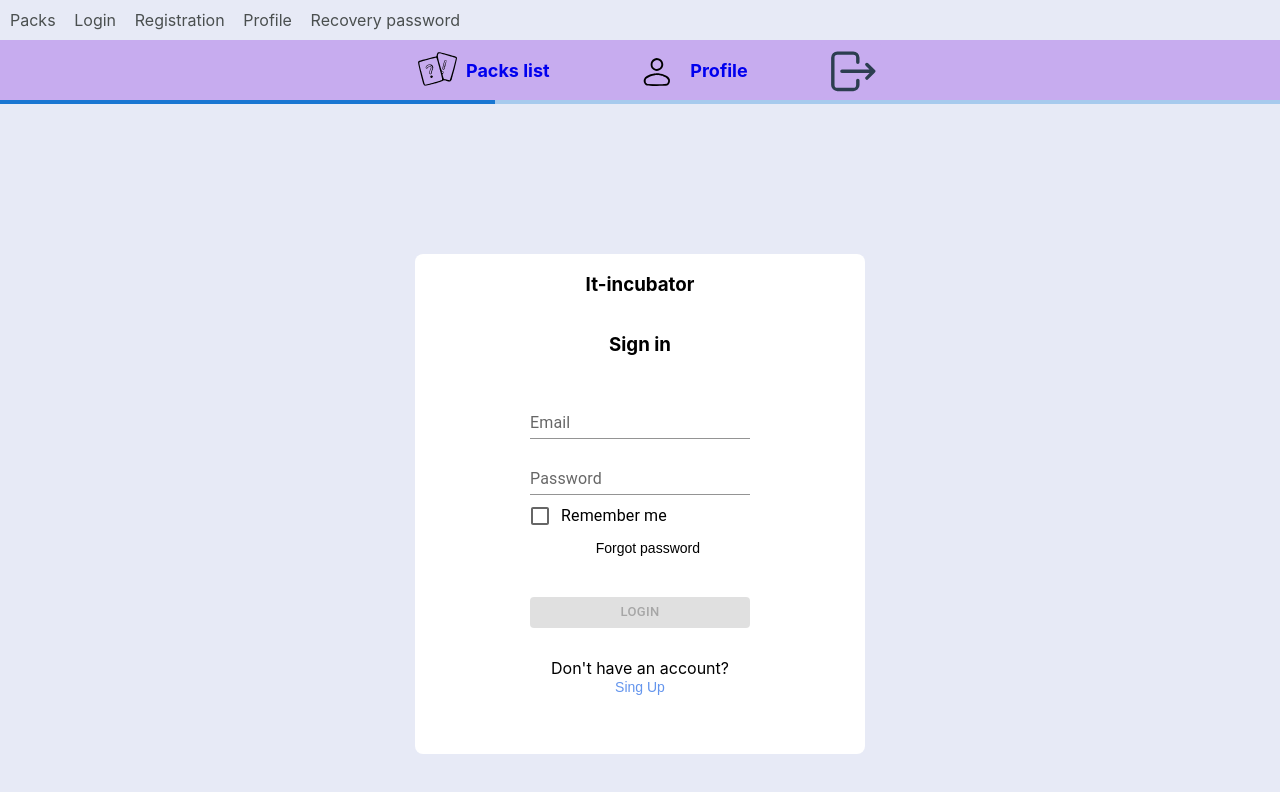
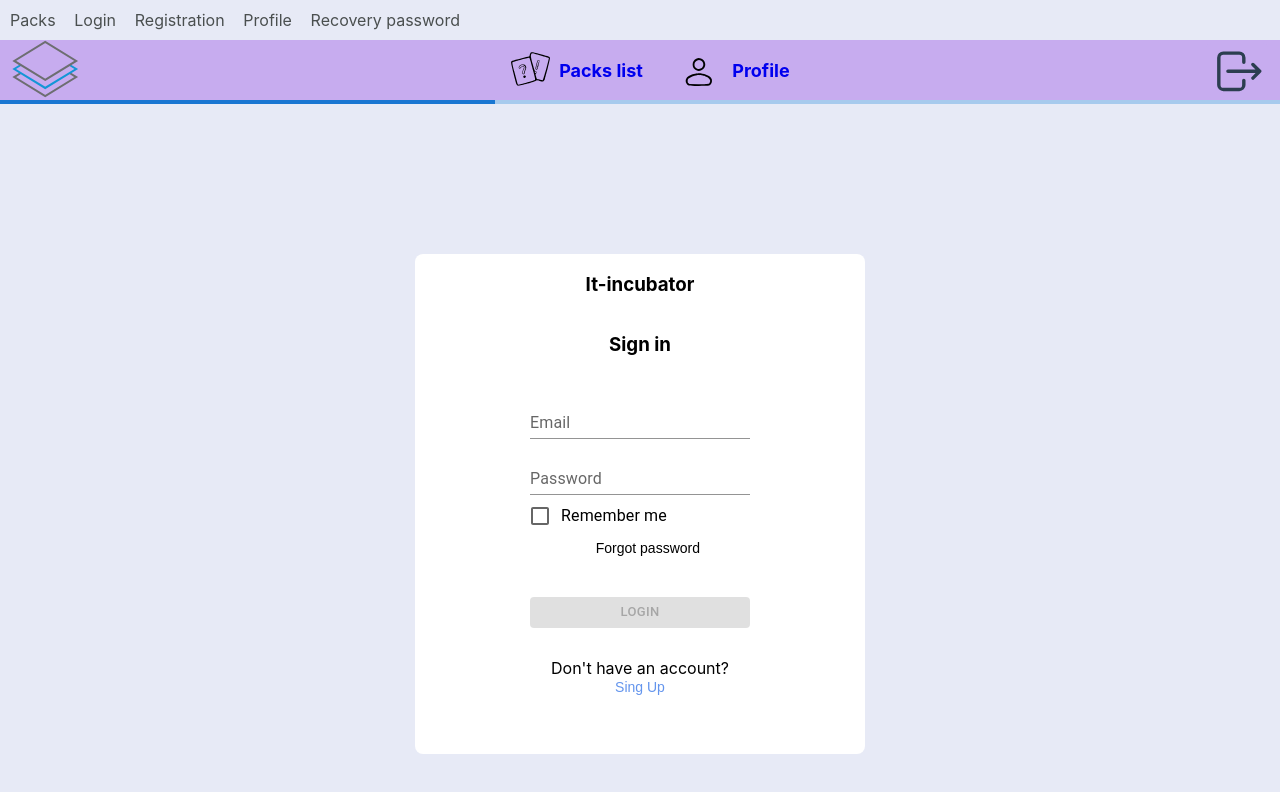
Before and after one commit to athlete94/Cards, a React (Create React App) app: page /#/login in a window 1280 px wide. Shown: the top 792 px of the page. Built offline with nearby package versions, Linux system fonts and the light colour scheme; no server answers.

Commit message:
Refactor navbar and add logo svg

```diff
--- a/src/components/Navbar/Navbar.module.css
+++ b/src/components/Navbar/Navbar.module.css
@@ -2,10 +2,16 @@
     height: 60px;
     display: flex;
     align-items: center;
-    justify-content: center;
+    justify-content: space-between;
+    padding: 0 12px;
     gap: 4%;
 
     background-color: #c7acef;
+}
+
+.linkWrapper {
+    display: flex;
+    align-items: center;
 }
 
 .navlinkContainer {
@@ -33,6 +39,11 @@
     background-color: #b296db;
 }
 
+
+.logoContainer{
+    height: 60px;
+}
+
 /*Old style*/
 /*
 .navbar a {
--- a/src/components/Navbar/Navbar.tsx
+++ b/src/components/Navbar/Navbar.tsx
@@ -4,11 +4,17 @@ import {PATH} from "../../App";
 import {NavLink} from "react-router-dom";
 import Profile from "../../asets/svg/Profile.svg";
 import PackList from "../../asets/svg/Packslist.svg";
+import Logo from "../../asets/svg/logo.svg";
 import {Logout} from "../Logout/Logout";
 
 export const Navbar = () => {
     return (
             <div className={s.navbar}>
+                <div className={s.logoContainer}>
+                    <img src={Logo} alt='Logo'/>
+                    <div>Learn Card</div>
+                </div>
+                <div className={s.linkWrapper}>
                     <NavLink className={({isActive}) => isActive ? s.active : ''} to={PATH.PACKS}>
                         <div className={s.navlinkContainer}>
                             <img src={PackList} alt='Packs list icon'/>
@@ -21,6 +27,7 @@ export const Navbar = () => {
                             <span className={s.text}>Profile</span>
                         </div>
                     </NavLink>
+                </div>
                 <Logout/>
             </div>
     );
```
Also changed, not shown: src/asets/svg/logo.svg (added). Lines whose indentation alone changed are shown as unchanged.
